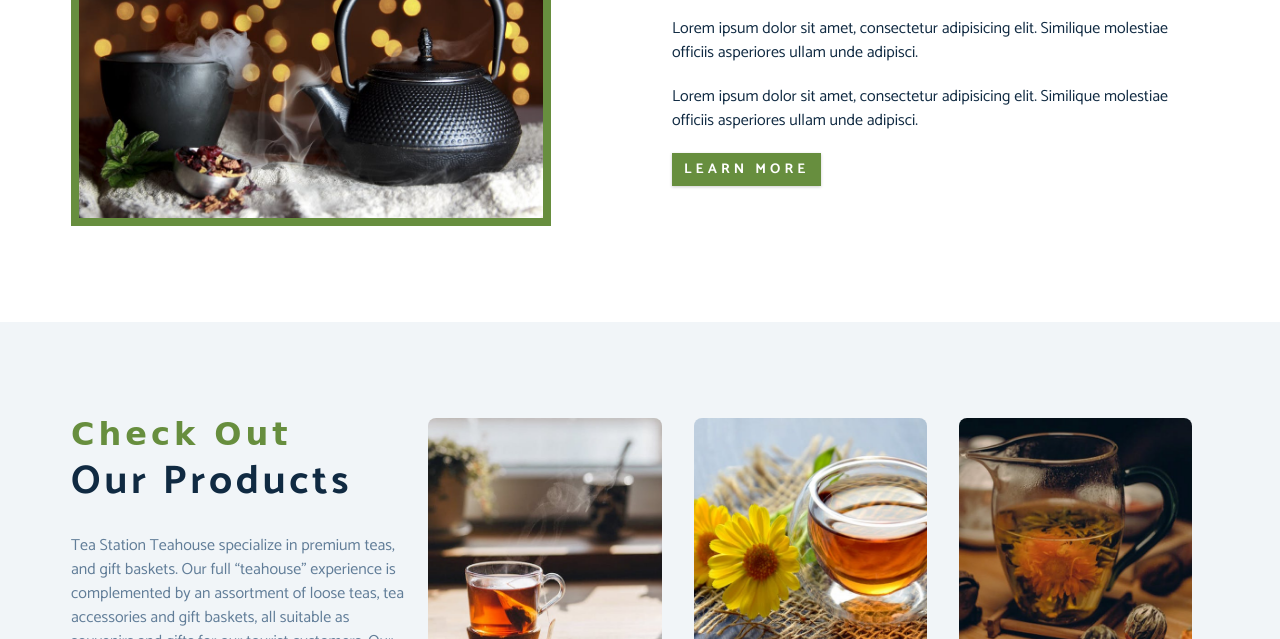
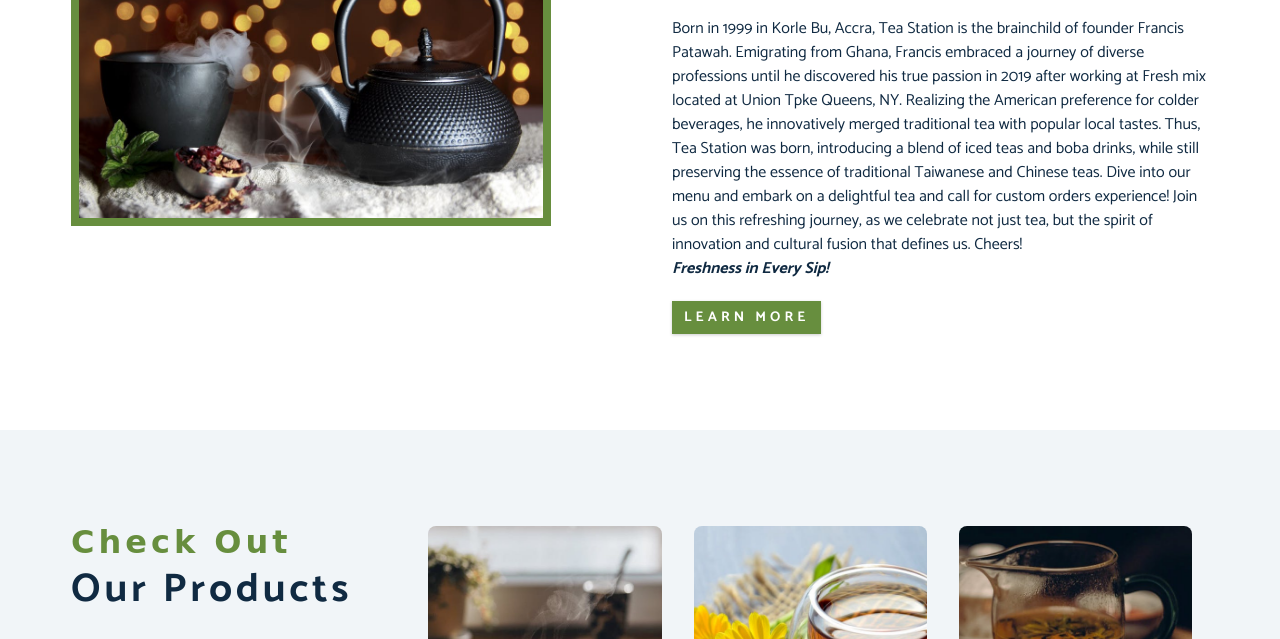
Before and after one commit to phrancisp0/Tea_Station, a plain HTML site: page index.html in a window 1280 px wide. Shown: the part 1191-1830 px from the top of the page. Drawn offline with Linux system fonts and the light colour scheme; a web font is replaced by a local one.

Commit message:
Update index.html

```diff
--- a/index.html
+++ b/index.html
@@ -105,13 +105,23 @@
             <h2>tea station</h2>
           </div>
           <!-- end of section title -->
-          <p>
-            Lorem ipsum dolor sit amet, consectetur adipisicing elit. Similique
-            molestiae officiis asperiores ullam unde adipisci.
-          </p>
-          <p>
-            Lorem ipsum dolor sit amet, consectetur adipisicing elit. Similique
-            molestiae officiis asperiores ullam unde adipisci.
+         <p>
+            Born in 1999 in Korle Bu, Accra, Tea Station is the brainchild of
+            founder Francis Patawah. Emigrating from Ghana, Francis embraced a
+            journey of diverse professions until he discovered his true passion
+            in 2019 after working at Fresh mix located at Union Tpke Queens, NY.
+            Realizing the American preference for colder beverages, he
+            innovatively merged traditional tea with popular local tastes. Thus,
+            Tea Station was born, introducing a blend of iced teas and boba
+            drinks, while still preserving the essence of traditional Taiwanese
+            and Chinese teas. Dive into our menu and embark on a delightful tea
+            and call for custom orders experience! Join us on this refreshing
+            journey, as we celebrate not just tea, but the spirit of innovation
+            and cultural fusion that defines us. Cheers!
+            <br />
+            <strong>
+              <em> Freshness in Every Sip! </em>
+            </strong>
           </p>
           <a href="about html" class="btn">learn more</a>
         </article>
@@ -202,7 +212,7 @@
           <div class="service-info">
             <h4>Ginger Peach Tea</h4>
             <p>
-              It eliminate spikes and drops in blood glucose levels. It may
+               Ginger Peach Tea eliminate spikes and drops in blood glucose levels. It may
               boost metabolism, while suppressing appetite, aiding in weight
               loss. These statements haven’t been evaluated by the Food and Drug
               Administration. These products aren’t intended to prevent, cure,
```
